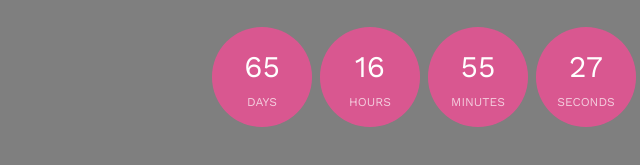
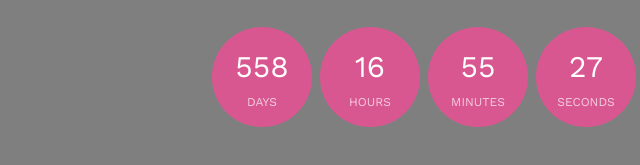
Before and after one commit to pdol4880/samplephp, a plain HTML site: page index.html in a window 1280 px wide. Shown: the part 420-585 px from the top of the page, 216-856 px from the left. Drawn offline with nearby package versions, Linux system fonts and the light colour scheme; files whose address does not match are found by name.

Commit message:
fix countdown

```diff
--- a/index.html
+++ b/index.html
@@ -609,7 +609,7 @@
 	<script src="js/main.js"></script>
 
 	<script>
-    var d = new Date(new Date().getTime() + 200 * 120 * 120 * 2000);
+    var d = new Date(new Date().getTime() + 1678 * 120 * 120 * 2000);
 
     // default example
     simplyCountdown('.simply-countdown-one', {
```
